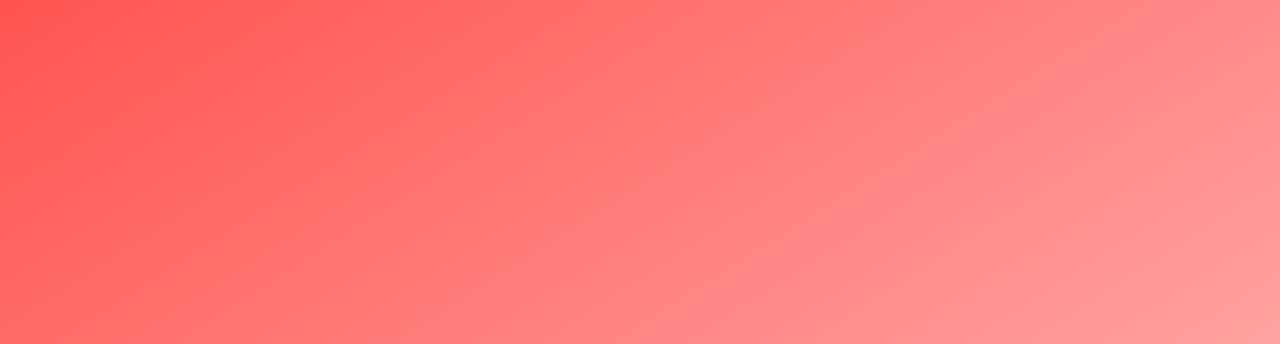
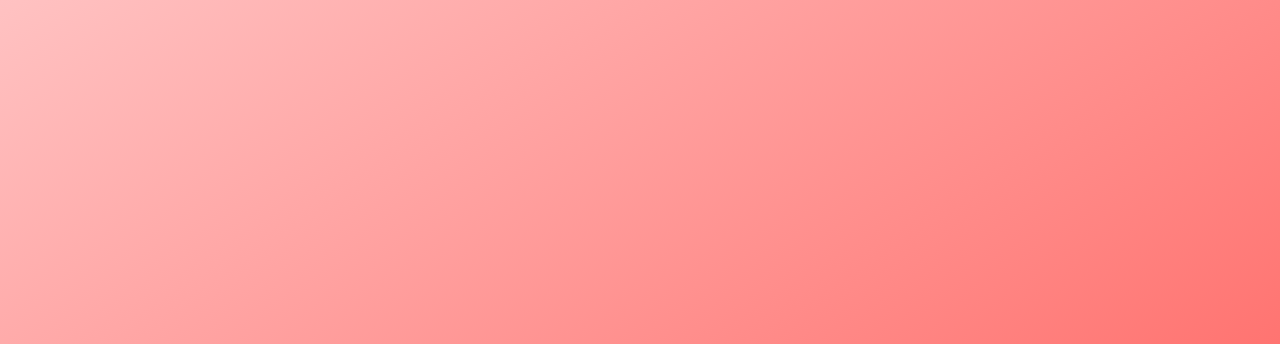
Before and after one commit to XekoFrontend/the-complete-javascript-course, a plain HTML site: page JavaScript Fundamentals – Part 1/Link a JavaScript file/index.html in a window 1280 px wide. Shown: the top 344 px of the page. Drawn offline with Linux system fonts and the light colour scheme.

Commit message:
changed linear gradient from 'to top left' to 'to bottom right'.

```diff
--- a/JavaScript Fundamentals – Part 1/Link a JavaScript file/index.html
+++ b/JavaScript Fundamentals – Part 1/Link a JavaScript file/index.html
@@ -11,7 +11,7 @@
             height: 100vh;
             display: flex;
             align-items: center;
-            background: linear-gradient(to top left, #ffc2c2, #ff5450);
+            background: linear-gradient(to bottom right, #ffc2c2, #ff5450);
         }
         h1{
             font-family: monospace, sans-serif;
```
